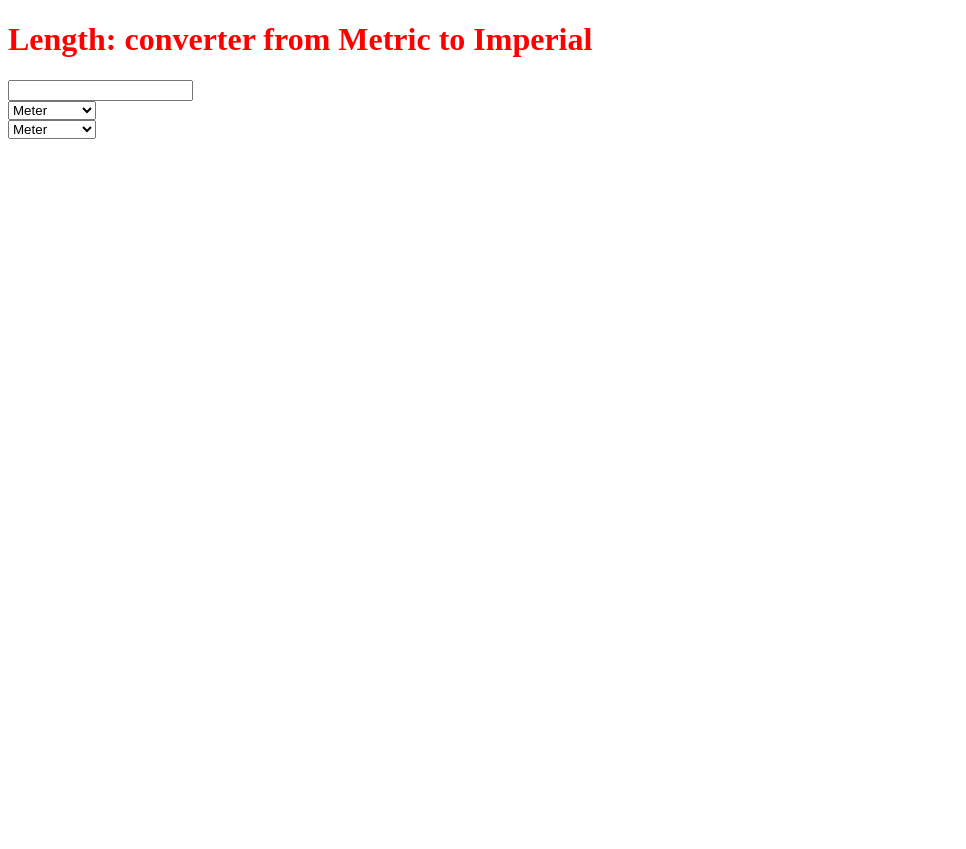
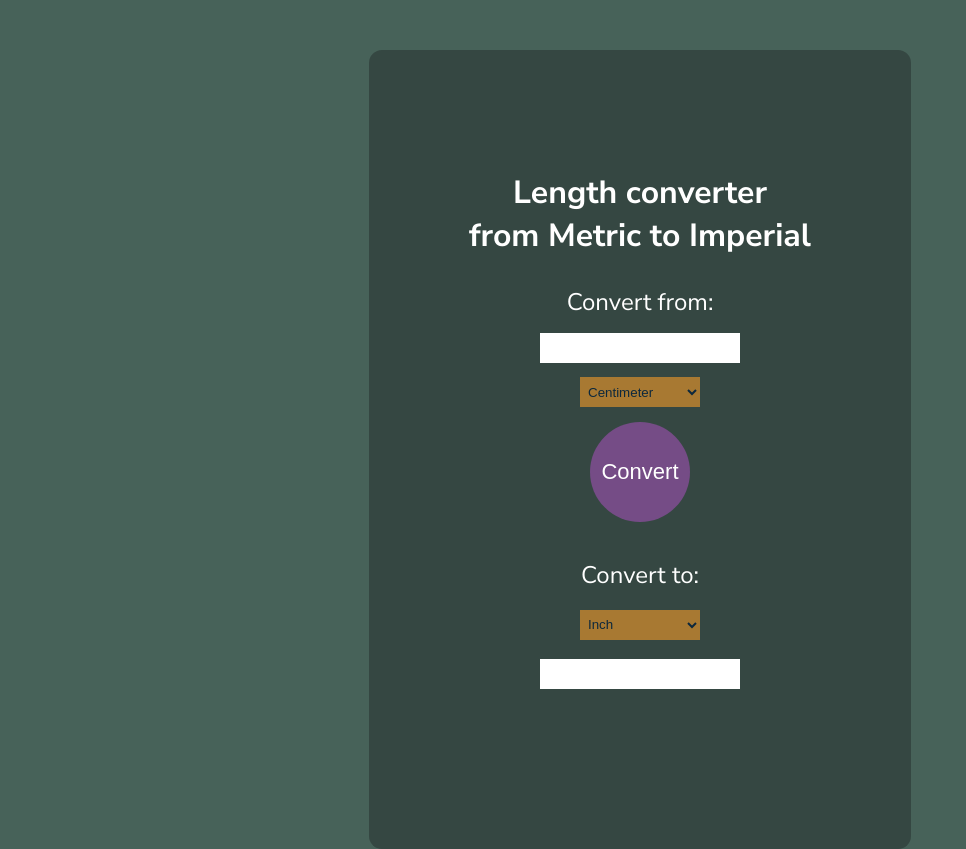
Before and after one commit to AstaRem/metric-imperial-converter, a plain HTML site: page index.html in a window 1280 px wide. Shown: the whole page, without its empty margins (0-966 px from the left). Before the commit the page ends 800 px from the top, so only its background shows below. Drawn offline with Linux system fonts and the light colour scheme.

Commit message:
added styling

```diff
--- a/index.html
+++ b/index.html
@@ -5,25 +5,37 @@
     <meta name="viewport" content="width=device-width, initial-scale=1.0">
     <title>Keitikas</title>
     <link rel="stylesheet" href="styles.css"><link/>
+    <!-- fonts  -->
+    <link rel="preconnect" href="https://fonts.googleapis.com">
+    <link rel="preconnect" href="https://fonts.gstatic.com" crossorigin>
+    <link href="https://fonts.googleapis.com/css2?family=Nunito+Sans:ital,opsz,wght@0,6..12,200..1000;1,6..12,200..1000&display=swap" rel="stylesheet">
     <script src="app.js" defer></script>
 </head>
 <body>
-    <h1>Length: converter from Metric to Imperial</h1>
+    <div class="top-div">
+
+    <div class="wrapper">
+        <h1>Length converter
+            <br>from Metric to Imperial</h1>
 
         <div class="from-metric">
             <form>
+                <div class="action-name">Convert from:</div>
+
                 <div>
                     <input type="text" id="metric-input" name="metric-unit">
                 </div>
 
                 <div class="unit-from">
-                <select id="metric-unit" name="metric-unit">
+                    <select id="metric-unit" name="metric-unit" placeholder="Enter the number">
+                        <option> Centimeter</option>
                         <option>Meter</option>
-                    <option>Centimeter</option>
-                    <option>Mile</option>
+                        <option>Kilometer</option>
                       </select>
-
                 </div>
+                <button type="submit" class="submit-btn" id="submit">
+                    Convert
+                </button>
             </form>
         </div>
 
@@ -35,16 +47,22 @@
                 </div>
 
                 <div class="unit-to">
+                    <div class="action-name">Convert to:</div>
+
                     <select id="imperial-unit" name="metric-unit">
-                    <option>Meter</option>
-                    <option>Centimeter</option>
+                        <option>Inch</option>
+                        <option>Foot</option>
                         <option>Mile</option>
                       </select>
+                    <div class="result"></div>
 
                 </div>
             </form>
 
         </div>
 
+    </div>
+</div>
+
 </body>
 </html>
--- a/styles.css
+++ b/styles.css
@@ -1,3 +1,88 @@
 body {
-    color: red;
+    margin: 0;
+    padding: 0;
+    background-color:#476259;
+    color: white;
+    font-family: "Nunito Sans", serif;
 }
+
+* {
+    display: border-box;
+}
+
+.top-div {
+    display: flex;
+    justify-content: center;
+}
+
+.wrapper {
+    display: flex;
+    flex-direction: column;
+    align-items: center;
+    margin-top: 50px;
+    background-color: #354742;
+    padding: 100px;
+    padding-bottom: 150px;
+    border-radius: 13px;
+}
+
+h1 {
+    text-align: center;;
+}
+.action-name{
+    font-size: 24px;
+}
+
+.from-metric form {
+    height: 250px;
+    display: flex;
+    flex-direction: column;
+    align-items: center;
+    justify-content: space-around;
+}
+#metric-input {
+    padding: 0;
+    border: none;
+    width: 200px;
+    height: 30px;
+
+}
+
+.unit-to{
+    height: 150px;
+    margin-top: 20px;
+    display: flex;
+    flex-direction: column;
+    align-items: center;
+    justify-content: space-around;
+
+
+}
+.result {
+    width: 200px;
+    height: 30px;
+    background-color: white;
+
+}
+
+#metric-unit, #imperial-unit {
+    width: 120px;
+    height: 30px;
+    /* border-radius: 13px; */
+    background-color: #a87932;
+    color: #0c283d;
+    border: none;
+    padding: 2px 4px;
+}
+
+#submit {
+    width: 100px;
+    height: 100px;
+    border-radius: 50%;
+    background-color: #754c86;
+    color: white;
+    border: none;
+    font-size:22px;
+    /* padding: 2px 4px; */
+
+}
```
Lines whose indentation alone changed are shown as unchanged.
